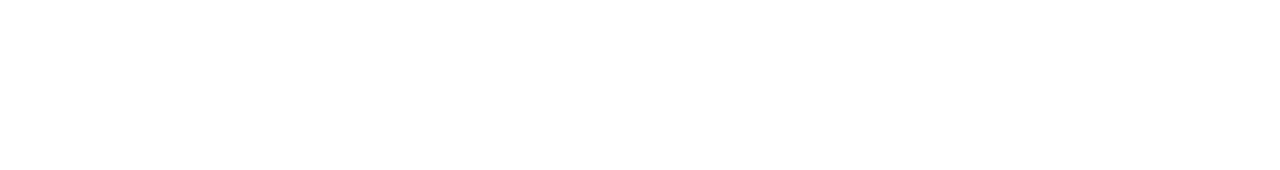
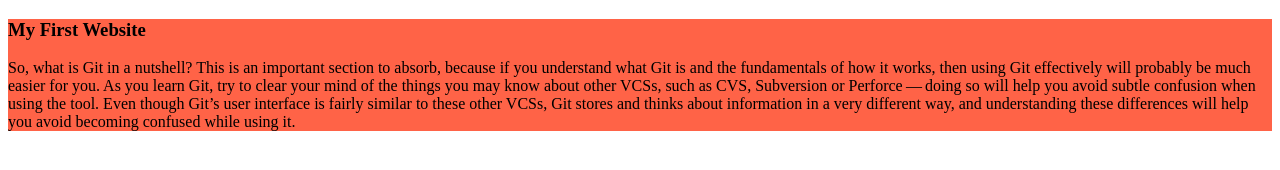
Before and after one commit to sheikhyousuf20/my-simple-website, a plain HTML site: page index.html in a window 1280 px wide. Drawn offline with Linux system fonts and the light colour scheme.

Commit message:
added the first blog

```diff
--- a/index.html
+++ b/index.html
@@ -4,8 +4,12 @@
     <meta charset="UTF-8">
     <meta name="viewport" content="width=device-width, initial-scale=1.0">
     <title>My Simple Website</title>
+    <link rel="stylesheet" href="styles/blog.css">
 </head>
 <body>
-
+    <div>
+        <h3>My First Website</h3>
+        <p>So, what is Git in a nutshell? This is an important section to absorb, because if you understand what Git is and the fundamentals of how it works, then using Git effectively will probably be much easier for you. As you learn Git, try to clear your mind of the things you may know about other VCSs, such as CVS, Subversion or Perforce — doing so will help you avoid subtle confusion when using the tool. Even though Git’s user interface is fairly similar to these other VCSs, Git stores and thinks about information in a very different way, and understanding these differences will help you avoid becoming confused while using it.</p>
+    </div>
 </body>
 </html>
--- /dev/null
+++ b/styles/blog.css
@@ -0,0 +1,3 @@
+div{
+    background-color:tomato ;
+}
```
